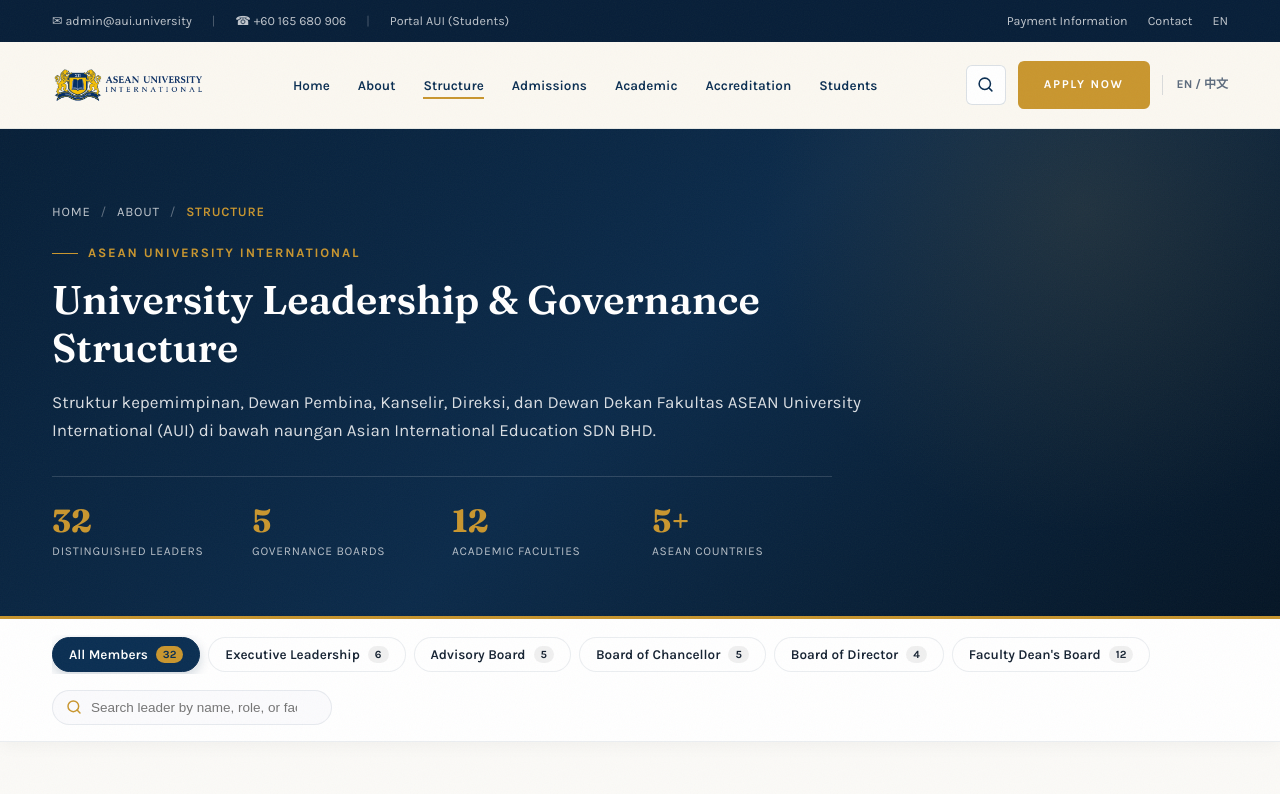
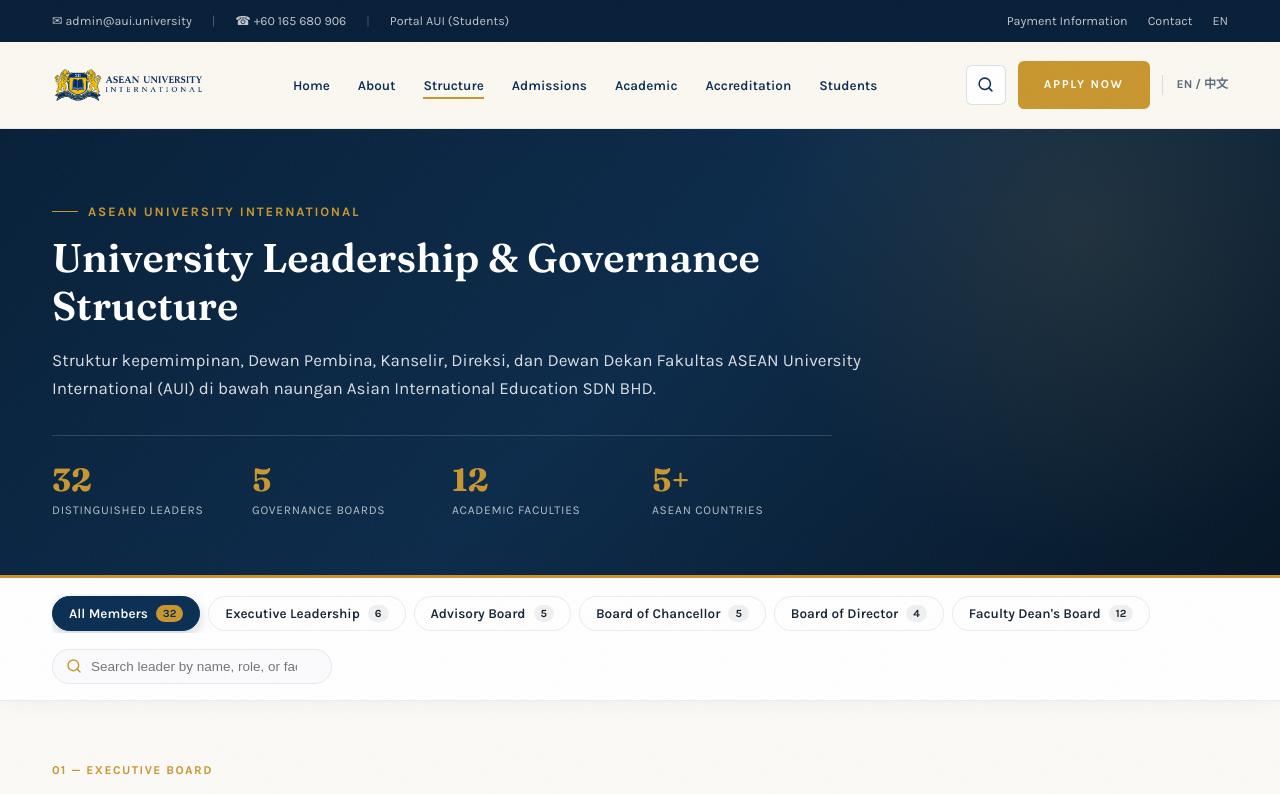
Before and after one commit to anjaniayu354/asean-university-international, a Next.js app: page /structure in a window 1280 px wide. Shown: the top 794 px of the page. Built offline with nearby package versions, Linux system fonts and the light colour scheme.

Commit message:
Remove breadcrumb from Structure hero

```diff
--- a/src/components/StructureView.tsx
+++ b/src/components/StructureView.tsx
@@ -1,7 +1,6 @@
 'use client';
 
 import React, { useState, useMemo } from 'react';
-import Link from 'next/link';
 import {
   STRUCTURE_MEMBERS,
   STRUCTURE_TIERS,
@@ -21,7 +20,7 @@
   ) => void;
 }
 
-export default function StructureView({ onNavigate }: StructureViewProps) {
+export default function StructureView({ onNavigate: _onNavigate }: StructureViewProps) {
   const [activeTab, setActiveTab] = useState<string>('all');
   const [searchQuery, setSearchQuery] = useState<string>('');
   const [selectedLeader, setSelectedLeader] = useState<LeaderMember | null>(null);
@@ -49,24 +48,6 @@
     return c;
   }, []);
 
-  const handleLink = (
-    e: React.MouseEvent,
-    view:
-      | 'home'
-      | 'detail'
-      | 'about'
-      | 'structure'
-      | 'admissions'
-      | 'academic'
-      | 'accreditation'
-  ) => {
-    if (onNavigate) {
-      e.preventDefault();
-      onNavigate(view);
-      window.scrollTo({ top: 0, behavior: 'instant' });
-    }
-  };
-
   return (
     <main className="view is-on" id="view-structure">
       {/* Skip to Content Anchor */}
@@ -75,18 +56,6 @@
       {/* 1. PAGE HERO */}
       <section className="struct-hero">
         <div className="wrap">
-          <div className="struct-crumb">
-            <Link href="/" onClick={(e) => handleLink(e, 'home')}>
-              Home
-            </Link>
-            <span>/</span>
-            <Link href="/about" onClick={(e) => handleLink(e, 'about')}>
-              About
-            </Link>
-            <span>/</span>
-            <strong className="active">Structure</strong>
-          </div>
-
           <div className="eyebrow">ASEAN UNIVERSITY INTERNATIONAL</div>
           <h1>University Leadership &amp; Governance Structure</h1>
           <p className="struct-lede">
```
